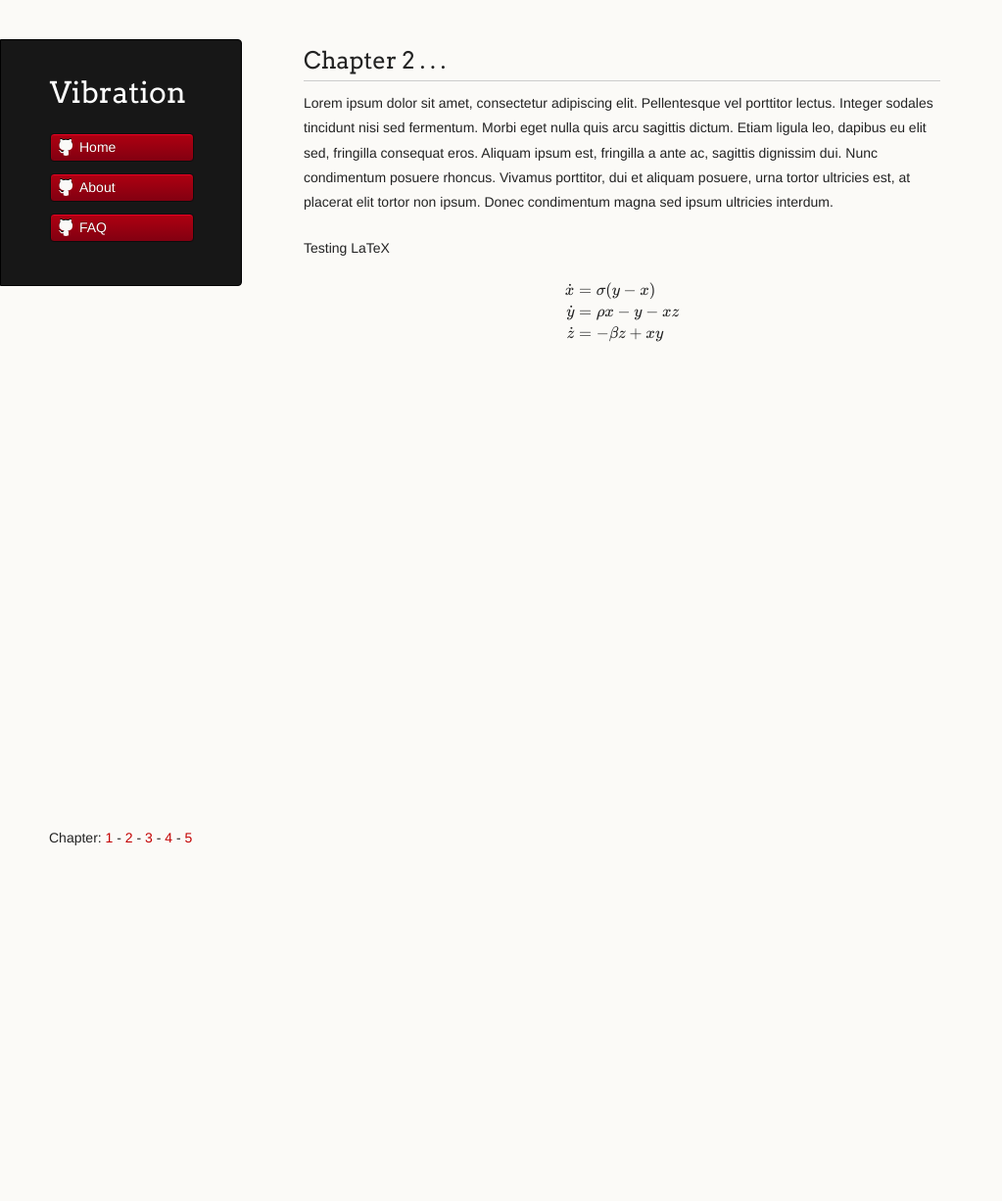
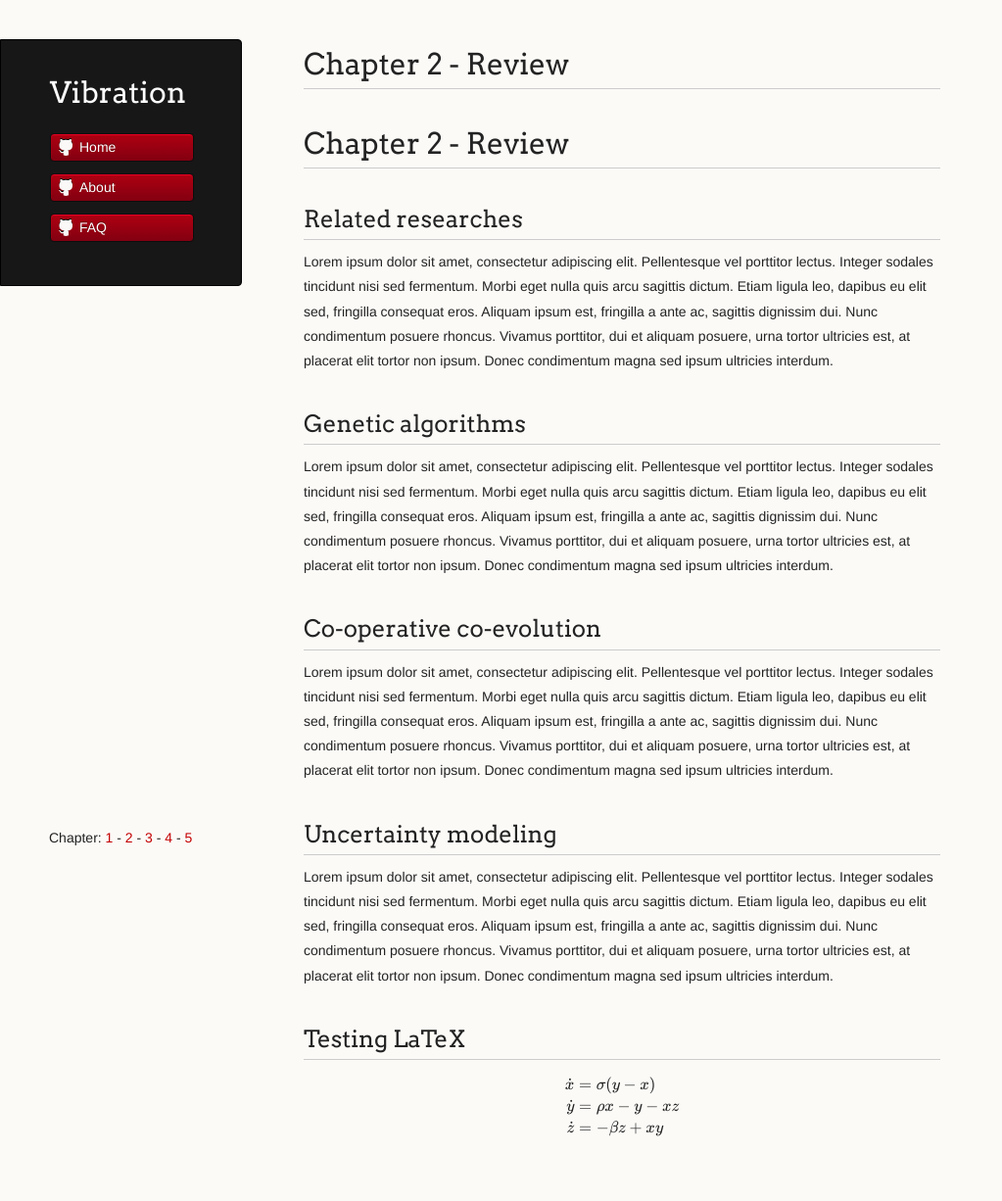
Before and after one commit to vireax/vibration, a Jekyll site: the page built from ch2.md, in a window 1280 px wide. Shown: the whole page at 98% size, without its empty margins (0-1023 px from the left). Built offline with Jekyll 4.4.1, drawn with Linux system fonts in a browser that asks for light colours; formulas are drawn with MathJax 3; before the commit the page ends 900 px from its top, so only the background shows below that.

Commit message:
Update ch2.md

```diff
--- a/ch2.md
+++ b/ch2.md
@@ -1,12 +1,23 @@
 ---
-layout: default
-title: Chapter 2
+layout: page
+title: Chapter 2 - Review
 ---
 
-## Chapter 2 . . .
+# Chapter 2 - Review
+
+## Related researches
 
 Lorem ipsum dolor sit amet, consectetur adipiscing elit. Pellentesque vel porttitor lectus. Integer sodales tincidunt nisi sed fermentum. Morbi eget nulla quis arcu sagittis dictum. Etiam ligula leo, dapibus eu elit sed, fringilla consequat eros. Aliquam ipsum est, fringilla a ante ac, sagittis dignissim dui. Nunc condimentum posuere rhoncus. Vivamus porttitor, dui et aliquam posuere, urna tortor ultricies est, at placerat elit tortor non ipsum. Donec condimentum magna sed ipsum ultricies interdum.
 
-Testing LaTeX
+## Genetic algorithms
+Lorem ipsum dolor sit amet, consectetur adipiscing elit. Pellentesque vel porttitor lectus. Integer sodales tincidunt nisi sed fermentum. Morbi eget nulla quis arcu sagittis dictum. Etiam ligula leo, dapibus eu elit sed, fringilla consequat eros. Aliquam ipsum est, fringilla a ante ac, sagittis dignissim dui. Nunc condimentum posuere rhoncus. Vivamus porttitor, dui et aliquam posuere, urna tortor ultricies est, at placerat elit tortor non ipsum. Donec condimentum magna sed ipsum ultricies interdum.
+
+## Co-operative co-evolution
+Lorem ipsum dolor sit amet, consectetur adipiscing elit. Pellentesque vel porttitor lectus. Integer sodales tincidunt nisi sed fermentum. Morbi eget nulla quis arcu sagittis dictum. Etiam ligula leo, dapibus eu elit sed, fringilla consequat eros. Aliquam ipsum est, fringilla a ante ac, sagittis dignissim dui. Nunc condimentum posuere rhoncus. Vivamus porttitor, dui et aliquam posuere, urna tortor ultricies est, at placerat elit tortor non ipsum. Donec condimentum magna sed ipsum ultricies interdum.
+
+## Uncertainty modeling
+Lorem ipsum dolor sit amet, consectetur adipiscing elit. Pellentesque vel porttitor lectus. Integer sodales tincidunt nisi sed fermentum. Morbi eget nulla quis arcu sagittis dictum. Etiam ligula leo, dapibus eu elit sed, fringilla consequat eros. Aliquam ipsum est, fringilla a ante ac, sagittis dignissim dui. Nunc condimentum posuere rhoncus. Vivamus porttitor, dui et aliquam posuere, urna tortor ultricies est, at placerat elit tortor non ipsum. Donec condimentum magna sed ipsum ultricies interdum.
+
+## Testing LaTeX
 
 $$ \begin{aligned} \dot{x} & = \sigma(y-x) \\ \dot{y} & = \rho x - y - xz \\ \dot{z} & = -\beta z + xy \end{aligned} $$
```
